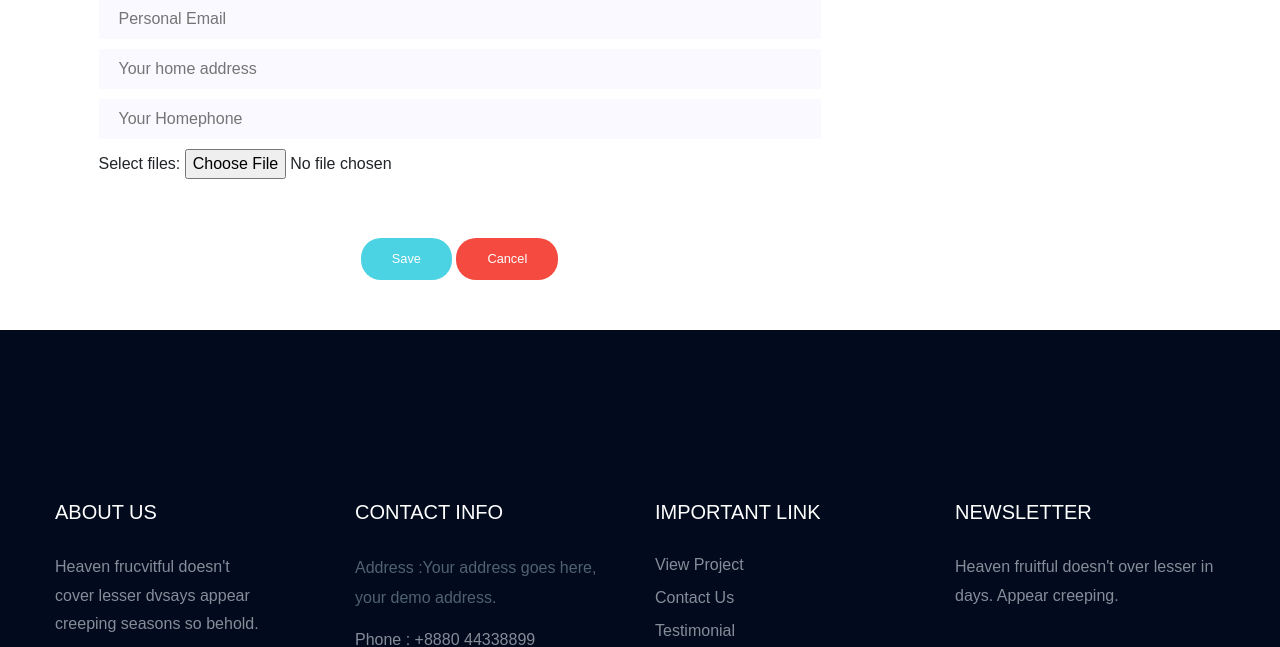
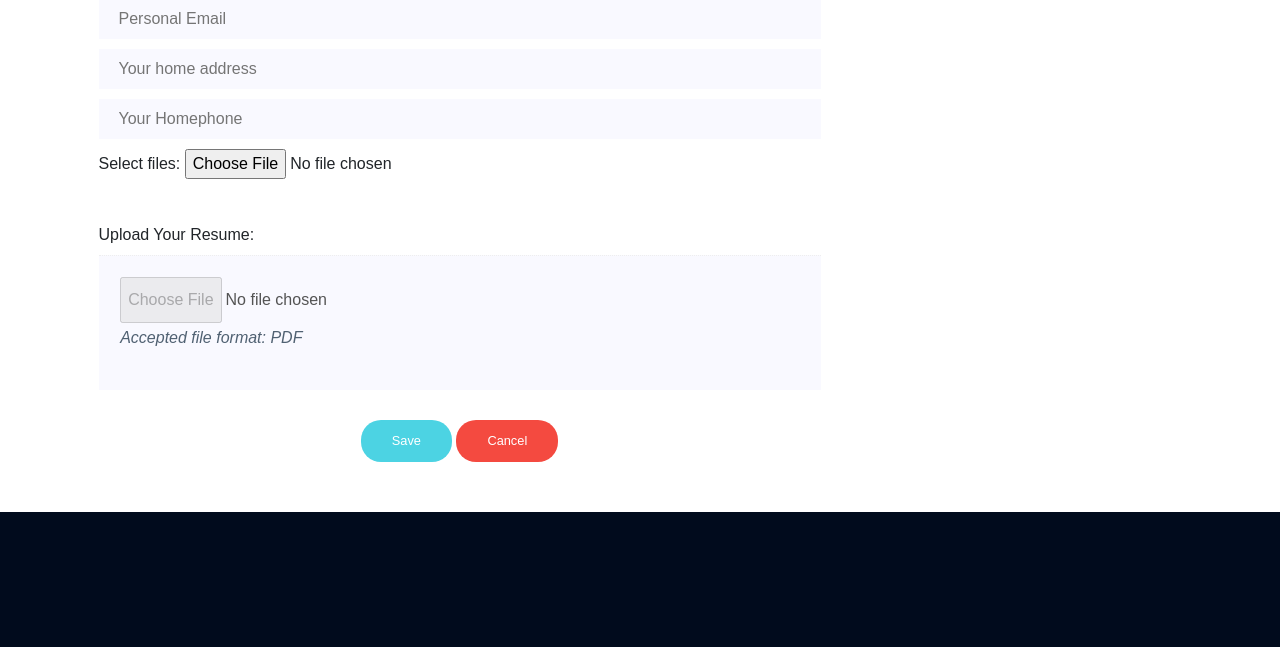
Before and after one commit to Chunkit/assignmentCC, a Flask app: page /editStudentInfoDetails/1 in a window 1280 px wide. Shown: the part 1177-1824 px from the top of the page. Run offline with Flask 3, Linux system fonts and the light colour scheme; data that the repository does not hold is empty; some libraries are stand-ins or nearby versions; some web fonts are replaced.

Commit message:
Update editStudentInfoDetails.html

```diff
--- a/templates/editStudentInfoDetails.html
+++ b/templates/editStudentInfoDetails.html
@@ -396,6 +396,14 @@
                         <label for="myfile">Select files:</label>
                         <input type="file" id="resume" name="resume"><br><br>
                     </div>
+		    <div class="mt-15">
+		    	<label for="resume">Upload Your Resume:</label>
+		    	<div class="section-top-border single-input" style="padding: 3%; padding-left: 3%;">
+                             <form action="upload.php" method="post" enctype="multipart/form-data">
+                             <input type="file" name="resume" id="resume" accept=".pdf" required disabled>
+                             <p><i>Accepted file format: PDF</i></p>
+                        </div>
+		    </div>
 
 	            <div class="mt-30" style="text-align: center;">
                     	<button type="save" class="genric-btn success circle arrow">Save</button>
```
